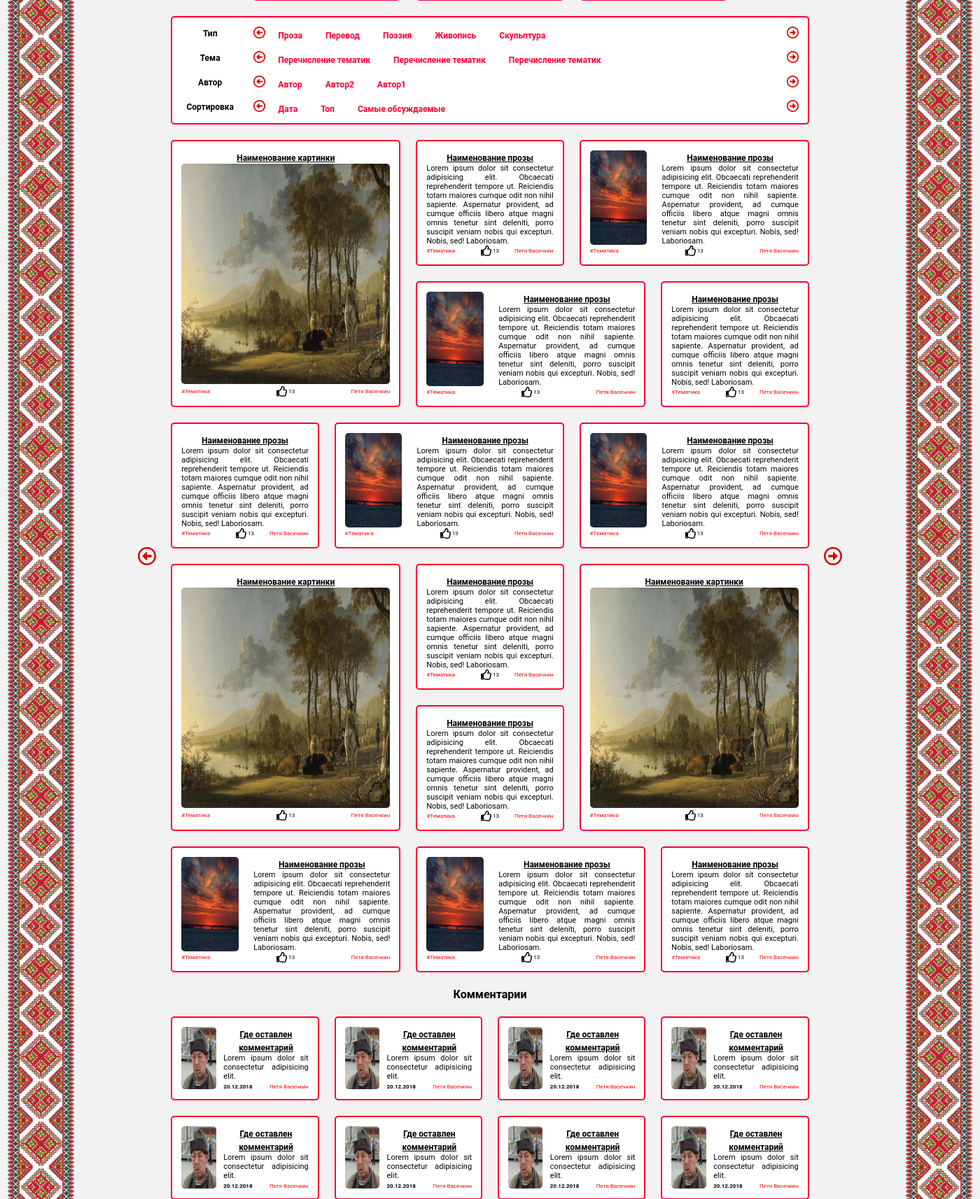
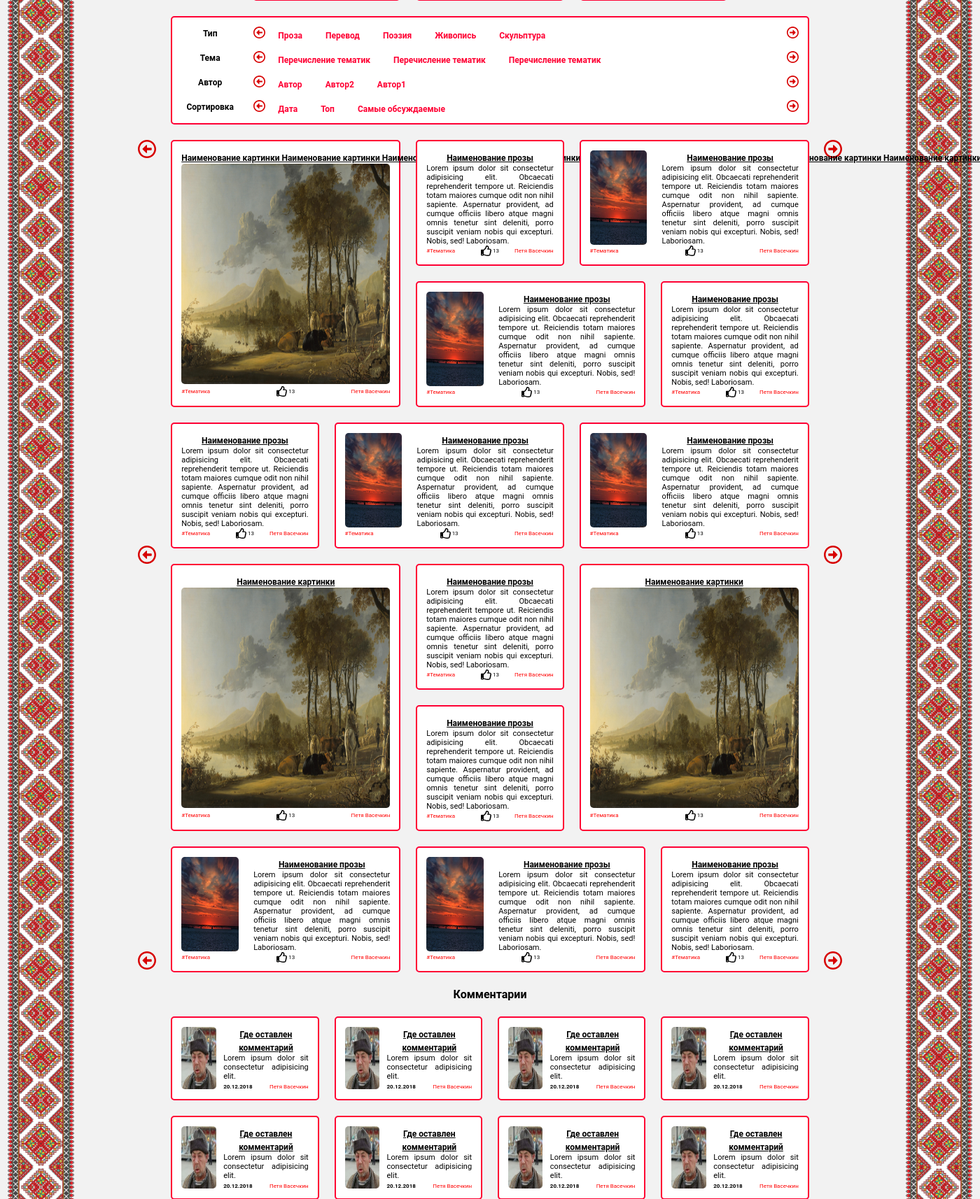
Before and after one commit to RikSagara1990/RAV, a PHP site: page / in a window 1400 px wide. Shown: the part 914-2628 px from the top of the page at 70% size. Run offline with PHP 8.4, Linux system fonts and the light colour scheme.

Commit message:
10.04.2019

```diff
--- a/index.php
+++ b/index.php
@@ -135,11 +135,15 @@
                 <a><img class="littleicon right transformscale" src="img/right.svg"></a>
             </li>
         </section>
-        <a class="navigation_button" id="leftnavigation"><img class="averageicon transformscale" src="img/left.svg"></a>
+        <div class="navigation_button" id="leftnavigation">
+            <a><img class="averageicon transformscale" src="img/left.svg"></a>
+            <a><img class="averageicon transformscale" src="img/left.svg"></a>
+            <a><img class="averageicon transformscale" src="img/left.svg"></a>
+        </div>
         <section class="mainblock8 gridArow grid_row_gap" id="mainwindow">
             <article class="block_big block border padding_block">
                 <header>
-                    <a class="headline_article">Наименование картинки</a>
+                    <a class="headline_article overflow">Наименование картинки Наименование картинки Наименование картинки Наименование картинки Наименование картинки Наименование картинки Наименование картинки Наименование картинки</a>
                 </header>
                 <p id="block_big_contein">
                     <img class="imguser" src="users/img/images/imgbigblock.jpg">
@@ -377,7 +381,11 @@
             <!-- <a class="navigation_mainwindow leftnavigation"><img class="averageicon transformscale" src="img/left.svg"></a>
             <a class="navigation_mainwindow rightnavigation"><img class="averageicon transformscale" src="img/right.svg"></a> -->
         </section>
-        <a class="navigation_button" id="rightnavigation"><img class="averageicon transformscale" src="img/right.svg"></a>
+        <div class="navigation_button" id="rightnavigation">
+            <a><img class="averageicon transformscale" src="img/right.svg"></a>
+            <a><img class="averageicon transformscale" src="img/right.svg"></a>
+            <a><img class="averageicon transformscale" src="img/right.svg"></a>
+        </div>
         <section class="mainblock8 gridCommentrow grid_row_gap">
             <h2 class="headline_section">Комментарии</h2>
             <article class="block border block_comment padding_block">
--- a/style.css
+++ b/style.css
@@ -61,6 +61,7 @@ a:hover{
 .transformscale:hover{transform: scale(1.2,1.2);}
 .gridArow{grid-auto-rows: 180px;}
 .gridCommentrow{grid-template-rows: auto; grid-auto-rows: 120px;}
+.overflow{white-space: nowrap; overflow: hidden; text-overflow: ellipsis;}
 
 @media all and (max-width: 1550px) {
     .headline_a{font-size: 14px;}
@@ -296,7 +297,7 @@ main>#description{
 }
 .navigation_button{
     display:grid;
-    align-content: center;
+    align-content: space-between;
 }
 
 #leftnavigation{
```
